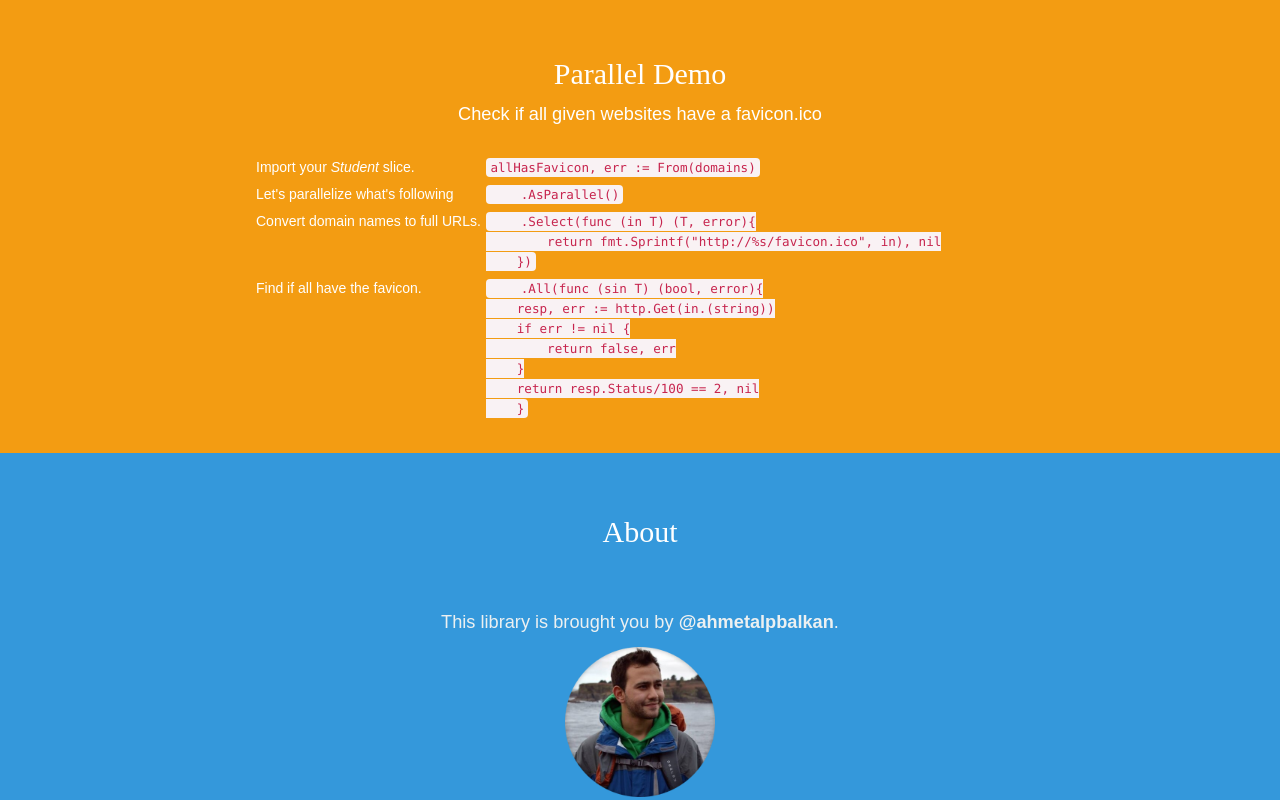
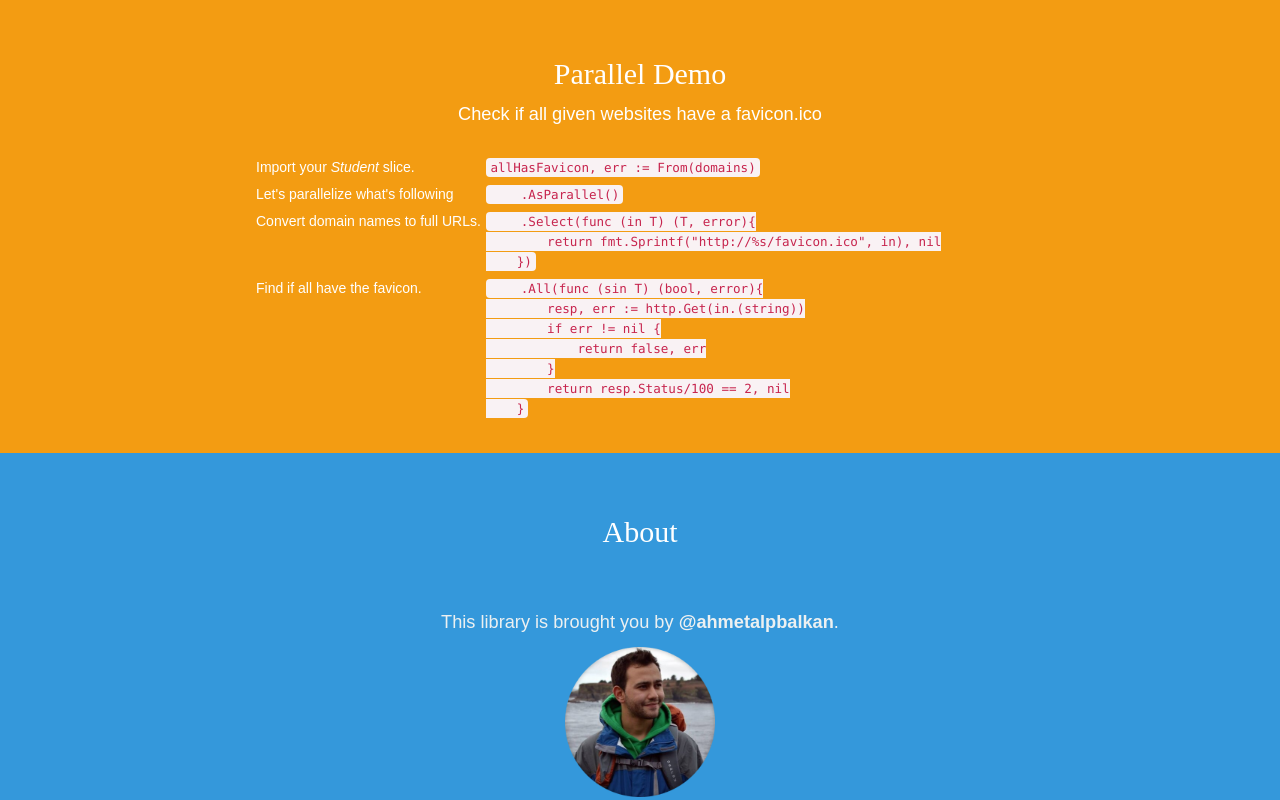
Before and after one commit to ahmetb/go-linq, a plain HTML site: page index.html in a window 1280 px wide. Shown: the part 1128-1928 px from the top of the page. Drawn offline with nearby package versions, Linux system fonts and the light colour scheme.

Commit message:
fix indent

```diff
--- a/index.html
+++ b/index.html
@@ -158,11 +158,11 @@
 
                         <td class='code'><code>
                             &nbsp;&nbsp;&nbsp;&nbsp;.All(func (sin T) (bool, error){<br/>
-                            &nbsp;&nbsp;&nbsp;&nbsp;resp, err := http.Get(in.(string))</br>
-                            &nbsp;&nbsp;&nbsp;&nbsp;if err != nil {</br>
-                            &nbsp;&nbsp;&nbsp;&nbsp;&nbsp;&nbsp;&nbsp;&nbsp;return false, err</br>
-                            &nbsp;&nbsp;&nbsp;&nbsp;}</br>
-                            &nbsp;&nbsp;&nbsp;&nbsp;return resp.Status/100 == 2, nil</br>
+                            &nbsp;&nbsp;&nbsp;&nbsp;&nbsp;&nbsp;&nbsp;&nbsp;resp, err := http.Get(in.(string))</br>
+                            &nbsp;&nbsp;&nbsp;&nbsp;&nbsp;&nbsp;&nbsp;&nbsp;if err != nil {</br>
+                            &nbsp;&nbsp;&nbsp;&nbsp;&nbsp;&nbsp;&nbsp;&nbsp;&nbsp;&nbsp;&nbsp;&nbsp;return false, err</br>
+                            &nbsp;&nbsp;&nbsp;&nbsp;&nbsp;&nbsp;&nbsp;&nbsp;}</br>
+                            &nbsp;&nbsp;&nbsp;&nbsp;&nbsp;&nbsp;&nbsp;&nbsp;return resp.Status/100 == 2, nil</br>
                             &nbsp;&nbsp;&nbsp;&nbsp;}
                         </code></td>
                     </tr>
```
